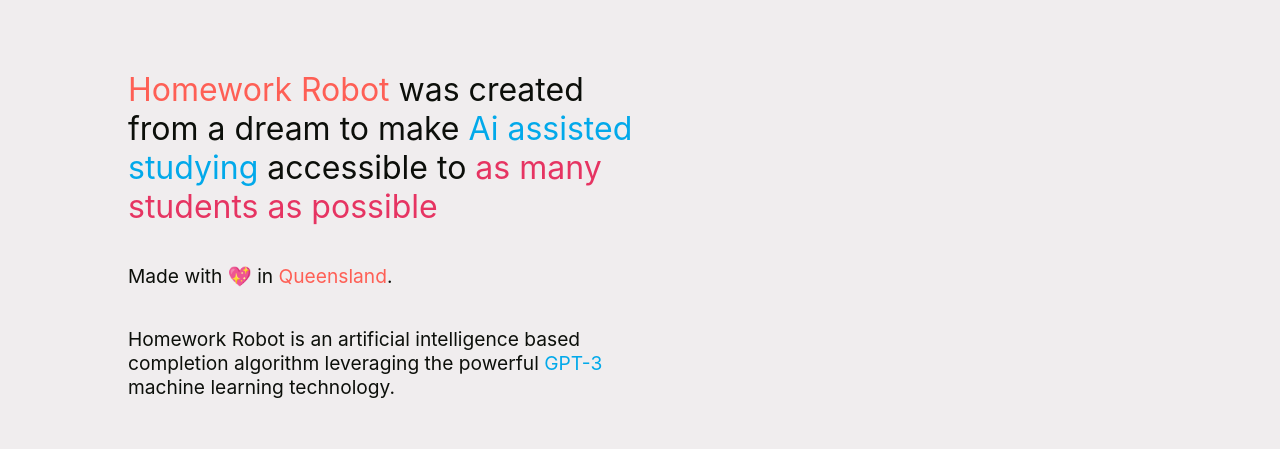
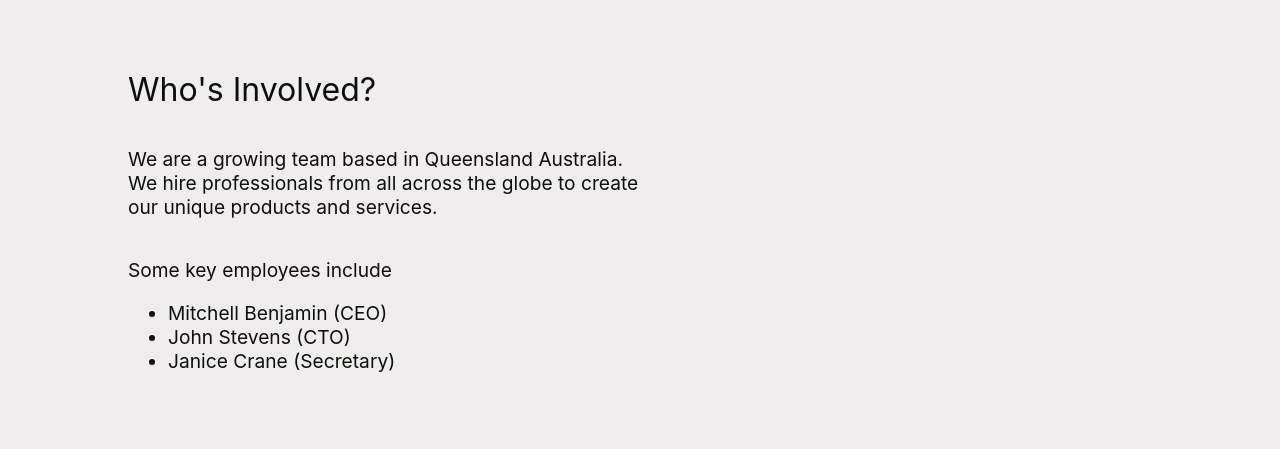
Before and after one commit to Murchyman/homeworkrobotNEXT, a Next.js app: page /About in a window 1280 px wide. Shown: the part 1434-1883 px from the top of the page. Built offline with nearby package versions, Linux system fonts and the light colour scheme.

Commit message:
final about

```diff
--- a/pages/About.js
+++ b/pages/About.js
@@ -20,19 +20,31 @@
                 </div>
 
                 <div className={styles.imageArea}>
-                    <Image src='/icons/email.svg' width={1000} height={700} />
+                    <Image src='/icons/WritingRobot.svg' width={1000} height={700} />
 
                 </div>
 
                 <div className={styles.HeaderBox}>
                     <div className={styles.heading}>
-                        <span> <span className={styles.orange}>Homework Robot</span> was created from a dream to make <span className={styles.blue}>Ai assisted studying</span> accessible to <span className={styles.pink}>as many students as possible</span></span>
+                        <span>Who's Involved?</span>
                     </div>
                     <div className={styles.subHeading}>
-                        <span>Made with 💖 in <span className={styles.orange}>Queensland</span>.</span>
+                        <span> We are a growing team based in Queensland Australia. We hire professionals from all across the globe to create our unique products and services.</span>
                     </div>
                     <div className={styles.subHeading}>
-                        <span>Homework Robot is an artificial intelligence based completion algorithm leveraging the powerful <span className={styles.blue}>GPT-3</span> machine learning technology.</span>
+                        <span>Some key employees include</span>
+                        <ul>
+                            <li>
+                                <span>Mitchell Benjamin (CEO)</span>
+                            </li>
+                            <li>
+                                <span>John Stevens (CTO)</span>
+                            </li>
+                            <li>
+                                <span>Janice Crane (Secretary)</span>
+                            </li>
+
+                        </ul>
                     </div>
 
                 </div>
@@ -42,7 +54,7 @@
             {/*
 
 
-                Neo  is a growing team based in Queensland Australia. We hire professionals from all across the globe to create our unique products and services.
+
 
                 Our team is dedicated to providing the best AI assisted education tools and resources to our users.
 
```
